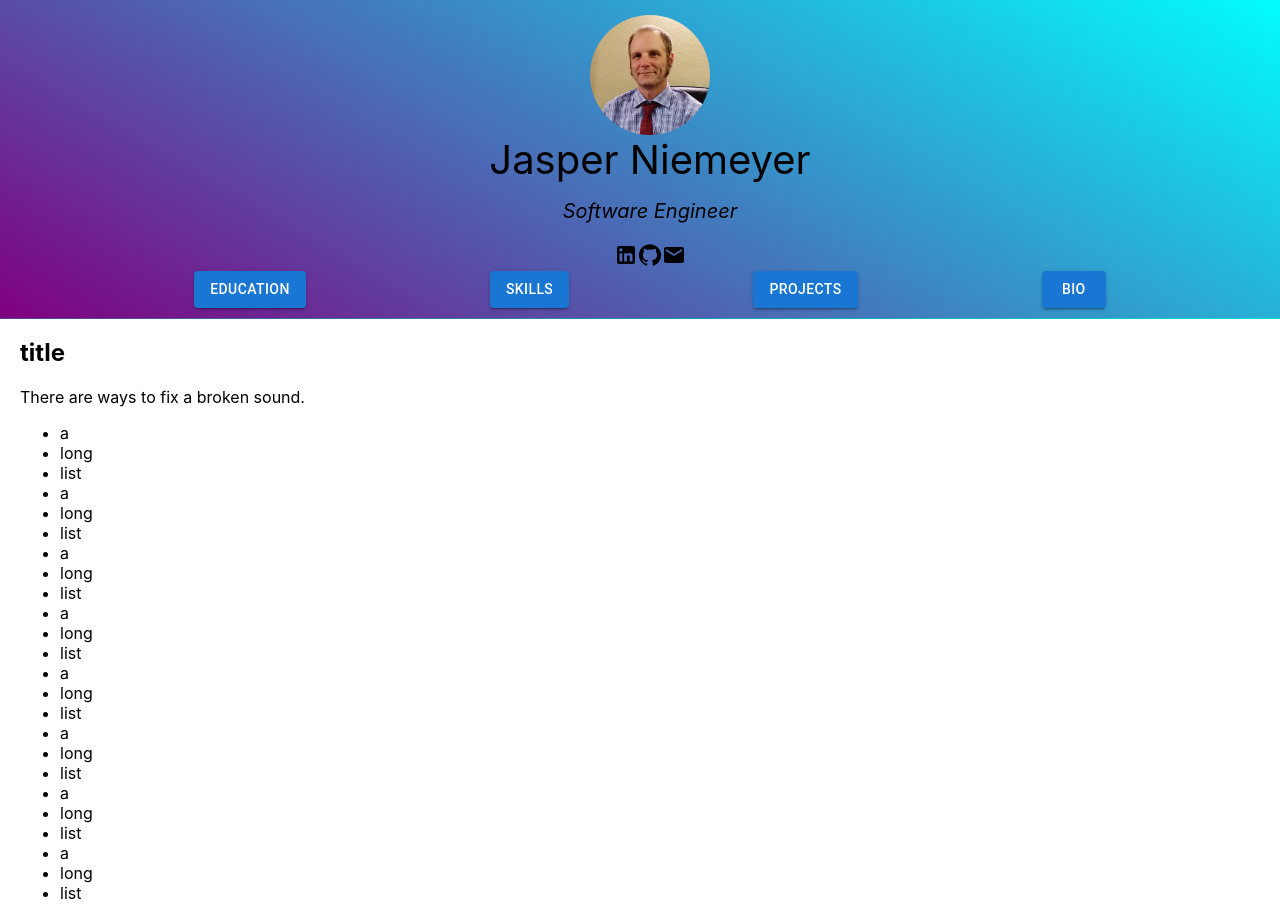
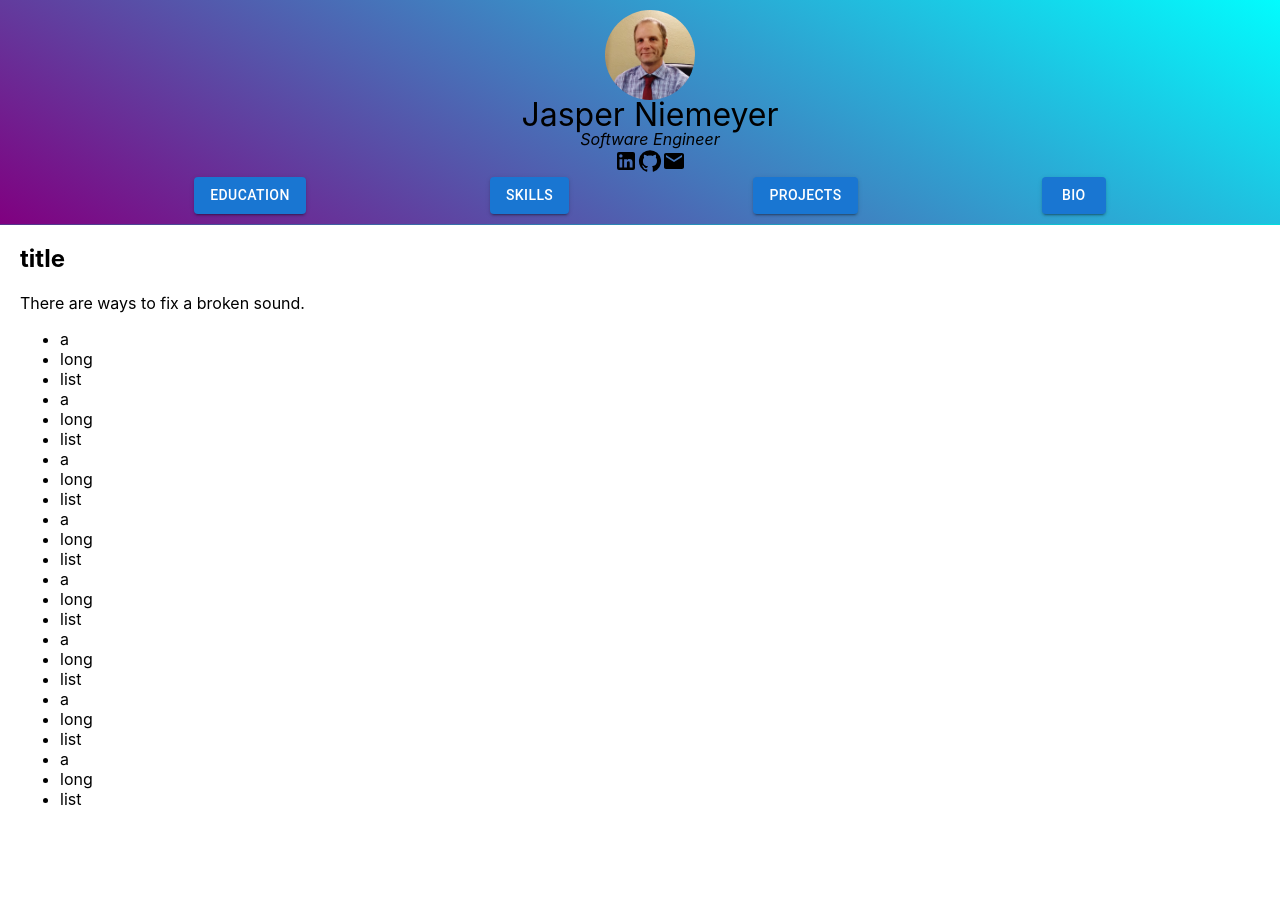
Before and after one commit to jjniemeyer/profile, a JavaScript app: page / in a window 1280 px wide. After the commit the page ends 825 px from the top, so only its background shows below. Built offline with nearby package versions, Linux system fonts and the light colour scheme; the HTML template or start-up script is replaced by a standard one.

Commit message:
adjust header size

```diff
--- a/src/App.css
+++ b/src/App.css
@@ -4,12 +4,13 @@
 
 
 .heading {
-  font-size: 2.5em;
+  font-size: 2em;
   margin: -5px;
 }
 
 p#sub-heading {
-  font-size: 1.25em;
+  font-size: 1em;
+  margin: 0;
 }
 
 #header-icons {
@@ -42,7 +43,7 @@ p#sub-heading {
 .avatar {
   align-self: center;
   justify-content: center;
-  margin: 5px;
+  margin: 0;
 }
 
 .nav {
@@ -56,3 +57,12 @@ p#sub-heading {
   padding-right: 1em;
   text-align: left;
 }
+
+dt {
+  font-weight: bold;
+  margin: 5px;
+}
+
+dd {
+  font-style: italic;
+}
--- a/src/App.js
+++ b/src/App.js
@@ -12,7 +12,7 @@ function App() {
   return (
     <div className="App">
       <Box className="box" sx={{borderTop: 0, borderBottom: 1, borderColor: 'divider'}}>
-        <Avatar className='avatar' alt='Jasper Niemeyer' src={avatar} sx={{width: '120px', height: 'auto'}}/>
+        <Avatar className='avatar' alt='Jasper Niemeyer' src={avatar} sx={{width: '90px', height: 'auto'}}/>
         <Header />
         <Navbar />
       </Box>
```
